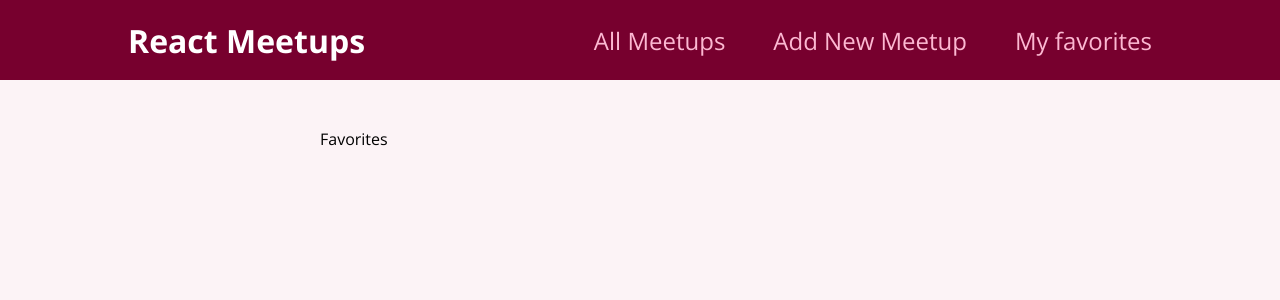
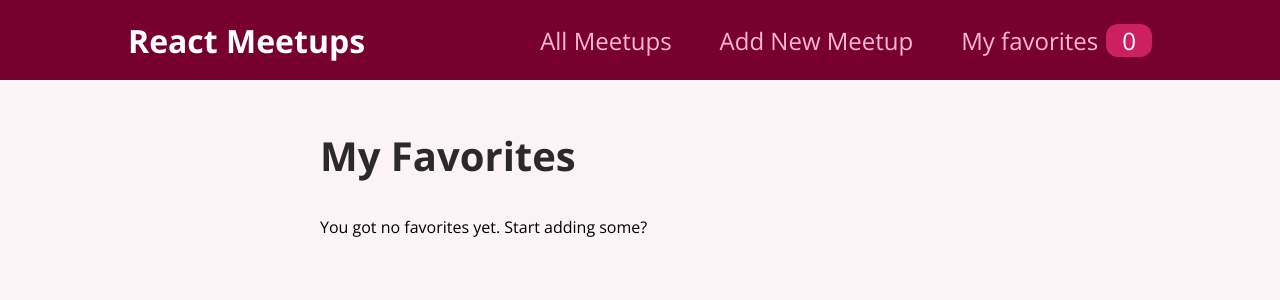
Before and after one commit to mokiong/React-tutorial, a React (Create React App) app: page /favorites in a window 1280 px wide. Shown: the top 300 px of the page. Built offline with nearby package versions, Linux system fonts and the light colour scheme.

Commit message:
Add favorites count in navbar

```diff
--- a/src/components/layouts/MainNavigation.js
+++ b/src/components/layouts/MainNavigation.js
@@ -1,8 +1,12 @@
 import { Link } from 'react-router-dom';
+import { useContext } from 'react';
 
 import classes from './MainNavigation.module.css';
+import FavoritesContext from '../../store/favorites-context';
 
 function MainNavigation() {
+    const favoritesCtx = useContext(FavoritesContext);
+
     return (
         <header className={classes.header}>
             <div className={classes.logo}>React Meetups</div>
@@ -15,7 +19,12 @@
                         <Link to="/new-meetup">Add New Meetup</Link>
                     </li>
                     <li>
-                        <Link to="/favorites">My favorites</Link>
+                        <Link to="/favorites">
+                            My favorites
+                            <span className={classes.badge}>
+                                {favoritesCtx.totalFavorites}
+                            </span>
+                        </Link>
                     </li>
                 </ul>
             </nav>
--- a/src/pages/Favorites.js
+++ b/src/pages/Favorites.js
@@ -1,5 +1,24 @@
+import { useContext } from 'react';
+import FavoritesContext from '../store/favorites-context';
+import MeetupList from '../components/meetups/MeetupList';
+
 function Favorites() {
-    return <div>Favorites</div>;
+    const favoriteCtx = useContext(FavoritesContext);
+
+    let content;
+
+    if (favoriteCtx.totalFavorites === 0) {
+        content = <p>You got no favorites yet. Start adding some?</p>;
+    } else {
+        content = <MeetupList meetups={favoriteCtx.favorites} />;
+    }
+
+    return (
+        <section>
+            <h1>My Favorites</h1>
+            {content}
+        </section>
+    );
 }
 
 export default Favorites;
```
